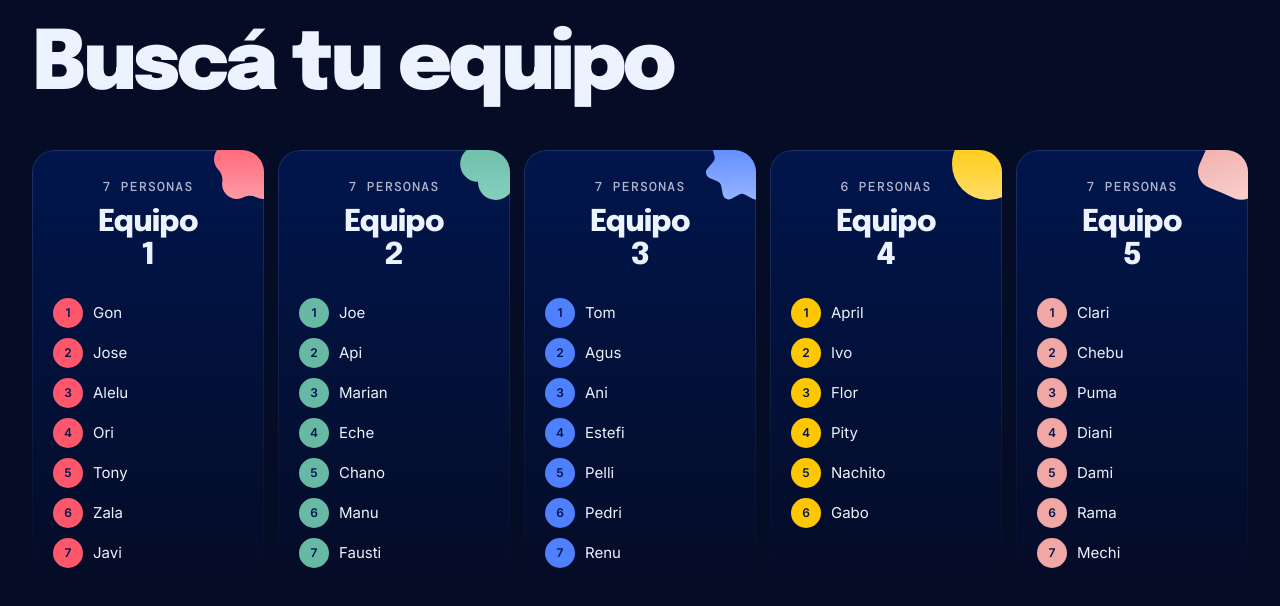
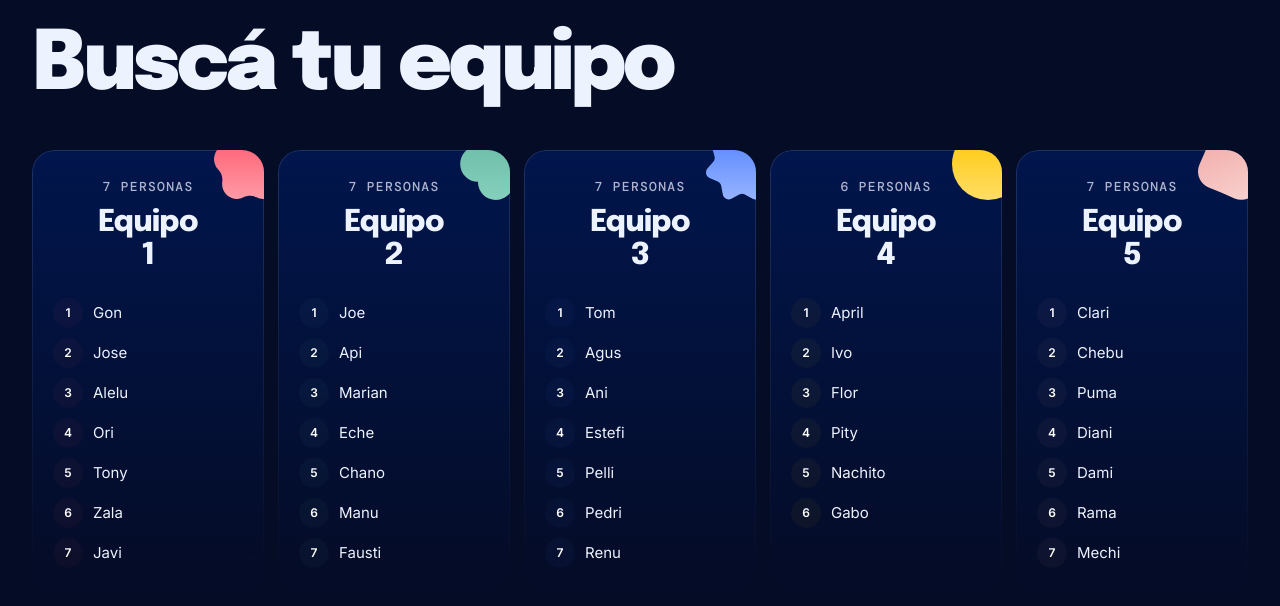
Before and after one commit to AleGiordano/amalgama_day, a plain HTML site: page index.html in a window 1280 px wide. Shown: the part 8408-9014 px from the top of the page. Drawn offline with nearby package versions, Linux system fonts and the light colour scheme.

Commit message:
Números de equipo en blanco sobre el color al 4%
Co-Authored-By: Claude Opus 5.5 <noreply@anthropic.com>

```diff
--- a/index.html
+++ b/index.html
@@ -273,7 +273,7 @@ h3 { font: 800 clamp(22px, 2.2vw, 28px)/1.1 var(--f-display); letter-spacing: -.
 .team li span:last-child { overflow: hidden; text-overflow: ellipsis; white-space: nowrap; }
 .av {
   flex: none; display: inline-grid; place-items: center; border-radius: 50%;
-  width: 30px; height: 30px; font: 600 12px/1 var(--f-body); color: var(--on-accent); background: var(--c, var(--blue));
+  width: 30px; height: 30px; font: 600 12px/1 var(--f-body); color: var(--white); background: color-mix(in srgb, var(--c, var(--blue)) 4%, transparent);
 }
 @media (max-width: 1100px) { .teams { grid-template-columns: repeat(3, minmax(0, 1fr)); } }
 @media (max-width: 680px) { .teams { grid-template-columns: repeat(2, minmax(0, 1fr)); } .team { min-height: 0; } }
```
